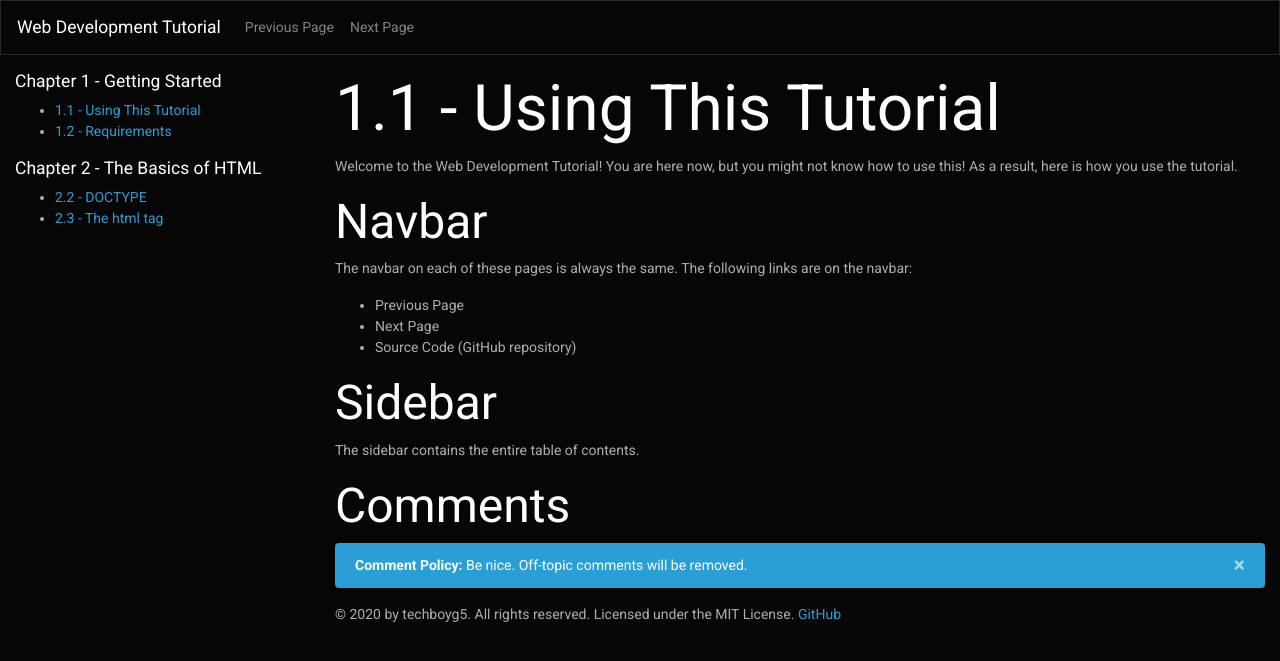
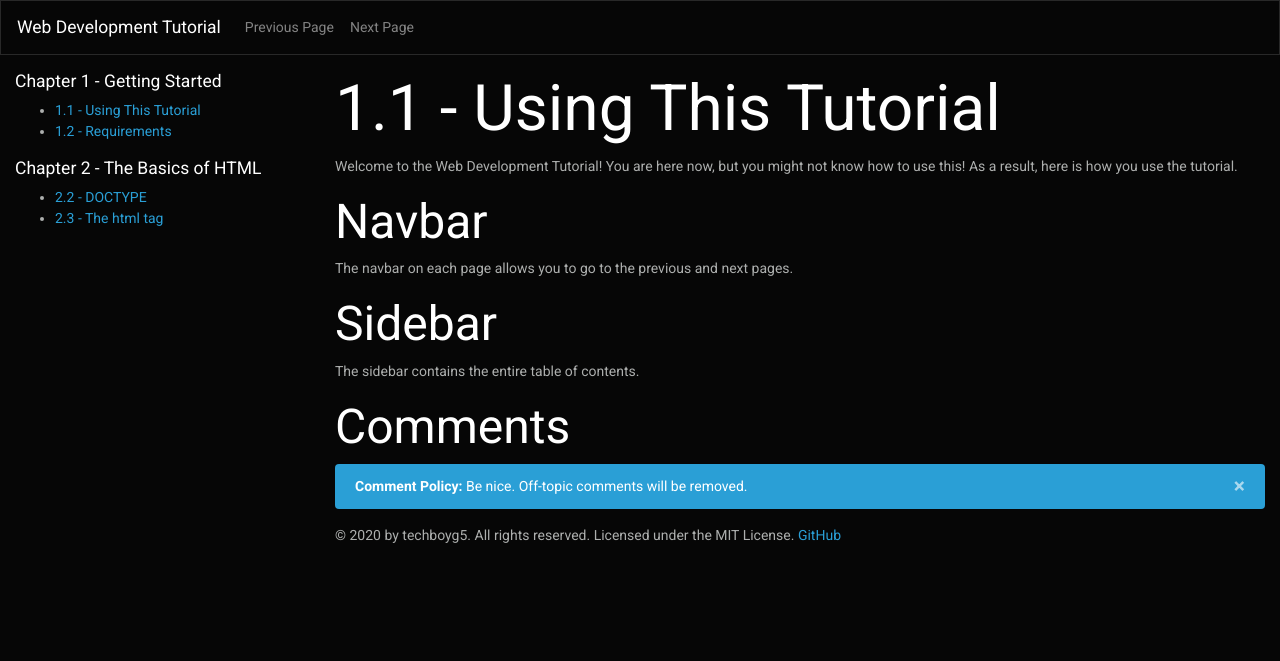
Before and after one commit to techboyg5/web-development-tutorial, a Jekyll site: the page built from chapter1/page1.html, in a window 1280 px wide. Shown: the top 661 px of the page. Built offline with Jekyll 4.4.1, drawn with Linux system fonts in a browser that asks for light colours; nearby versions of some CDN libraries; comment, search, counter and statistics services are not loaded.

Commit message:
Move GitHub link to footer

```diff
--- a/chapter1/page1.html
+++ b/chapter1/page1.html
@@ -6,11 +6,6 @@ nextpage: page2.html
 ---
 <p>Welcome to the Web Development Tutorial! You are here now, but you might not know how to use this! As a result, here is how you use the tutorial.</p>
 <h2>Navbar</h2>
-<p>The navbar on each of these pages is always the same. The following links are on the navbar:</p>
-<ul>
-  <li>Previous Page</li>
-  <li>Next Page</li>
-  <li>Source Code (GitHub repository)</li>
-</ul>
+<p>The navbar on each page allows you to go to the previous and next pages.</p>
 <h2>Sidebar</h2>
 <p>The sidebar contains the entire table of contents.</p>
```
